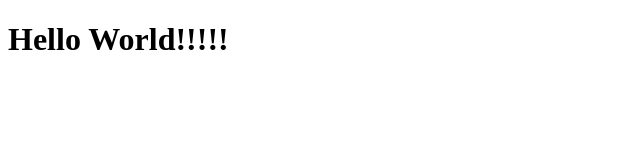
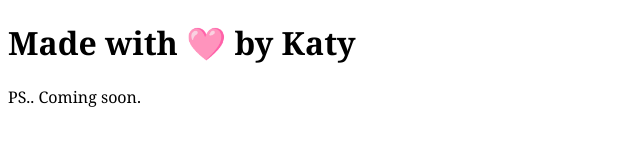
Before and after one commit to Katynicole89/Katynicole89.github.io, a plain HTML site: page index.html in a window 1280 px wide. Shown: the whole page, without its empty margins (0-640 px from the left). Drawn offline with Linux system fonts and the light colour scheme.

Commit message:
Coming soon

```diff
--- /dev/null
+++ b/assets/css/style.css
@@ -0,0 +1,3 @@
+body {
+    font-family: Cambria, Cochin, Georgia, Times, 'Times New Roman', serif;
+}
--- a/index.html
+++ b/index.html
@@ -1,12 +1,17 @@
 <!DOCTYPE html>
 <html lang="en">
 <head>
+    <link rel="stylesheet" href="assets/css/style.css">
     <meta charset="UTF-8">
     <meta http-equiv="X-UA-Compatible" content="IE=edge">
     <meta name="viewport" content="width=device-width, initial-scale=1.0">
-    <title>Hi</title>
+    <title>KatyNicole</title>
 </head>
 <body>
-    <h1> Hello World!!!!!</h1>
+
+    <h1> Made with 🩷 by Katy </h1>
+
+    PS.. Coming soon.
+
 </body>
 </html>
```
Also changed, not shown: 1 other file.
